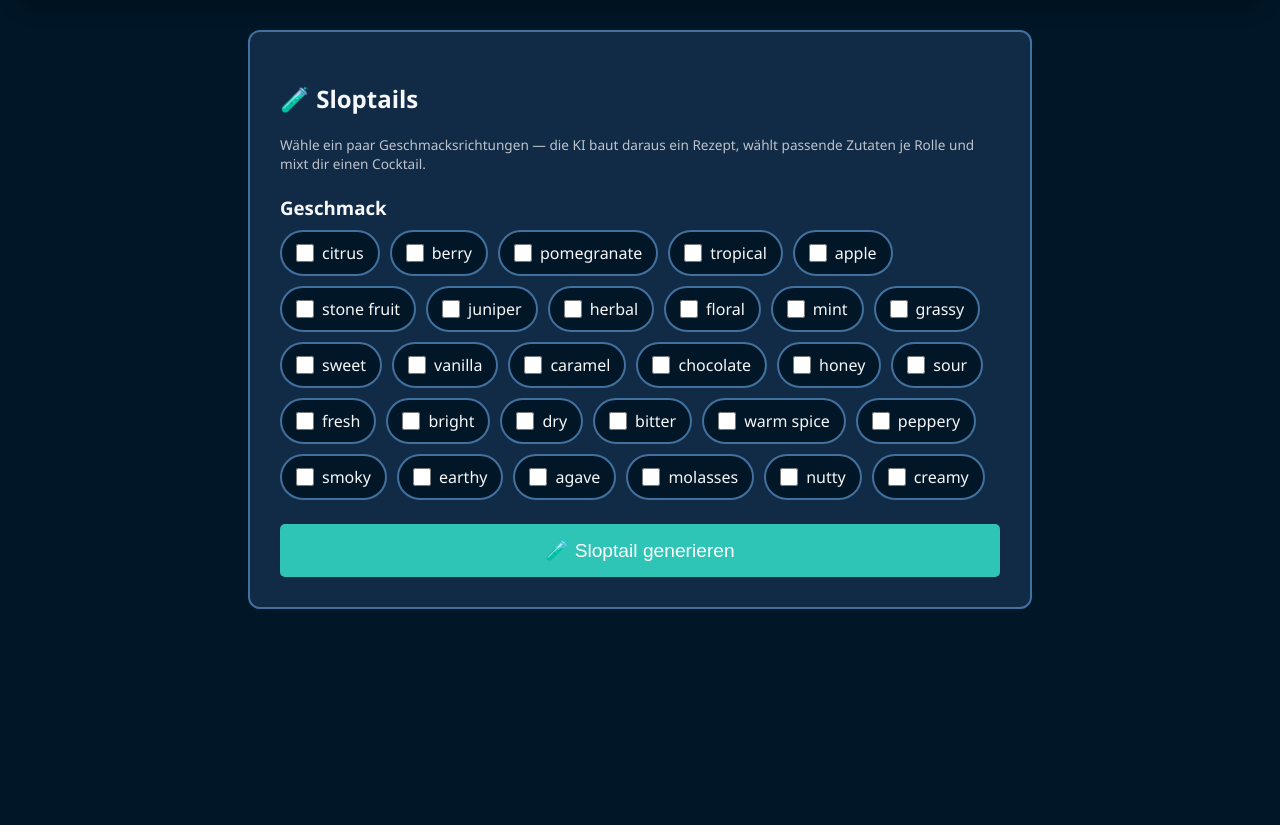
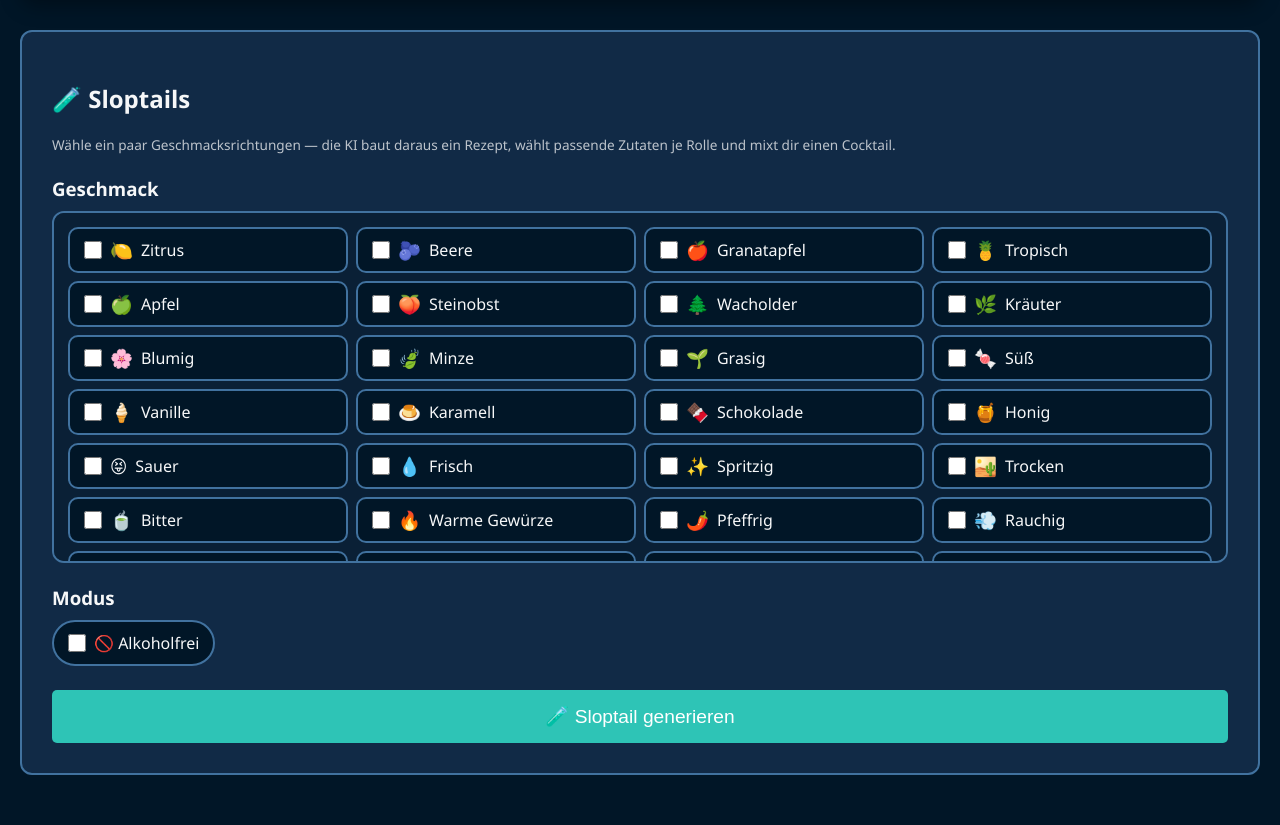
Before and after one commit to OutOfPlane/CocktailMaster, a FastAPI app: page /sloptails in a window 1280 px wide. Shown: the part 96-921 px from the top of the page. Before the commit the page ends 705 px from the top, so only its background shows below. Run offline with FastAPI, Linux system fonts and the light colour scheme.

Commit message:
IMP: sloptails

```diff
--- a/main.py
+++ b/main.py
@@ -7,6 +7,7 @@ from starlette.concurrency import run_in_threadpool
 from contextlib import asynccontextmanager
 import uuid
 import copy
+import random
 import httpx
 import os
 import sys
@@ -189,7 +190,7 @@ async def overview(request: Request):
 @app.get("/sloptails", response_class=HTMLResponse)
 async def sloptails_page(request: Request):
     return templates.TemplateResponse(
-        request, "sloptails.html", {"taste_notes": sloptails.TASTE_NOTES}
+        request, "sloptails.html", {"taste_notes": sloptails.taste_note_options()}
     )
 
 async def _ollama_json(client, messages, temperature=0.8):
@@ -206,24 +207,25 @@ async def _ollama_json(client, messages, temperature=0.8):
     return json.loads(resp.json().get("message", {}).get("content", ""))
 
 @app.post("/sloptails/generate")
-async def sloptails_generate(taste_notes: list = Form(default=[])):
+async def sloptails_generate(
+    taste_notes: list = Form(default=[]),
+    alcohol_free: bool = Form(default=False),
+):
     ingredients = load_ingredients()
     glasses = load_glasses()
     classes = list(load_classes().items())  # [(key, def), ...]
     ing_by_id = {i["id"]: i for i in ingredients}
     notes = [n for n in taste_notes if isinstance(n, str) and n.strip()]
 
+    # 1) pick a cocktail class at random (small models always defaulted to one)
+    class_key, class_def = random.choice(classes)
+
     try:
         async with httpx.AsyncClient(timeout=60) as client:
-            # 1) pick a cocktail class
-            raw = await _ollama_json(client, sloptails.build_class_messages(notes, classes), 0.6)
-            idx = sloptails.parse_choice(raw, "template", len(classes)) or 1
-            class_key, class_def = classes[idx - 1]
-
             # 2) pick one ingredient per role, shown only that category's options
             chosen = {}
             for category in class_def.get("ratios", {}):
-                candidates = sloptails.candidates_for(category, ingredients)
+                candidates = sloptails.candidates_for(category, ingredients, alcohol_free)
                 if not candidates:
                     continue
                 raw = await _ollama_json(
--- a/sloptails.py
+++ b/sloptails.py
@@ -24,7 +24,8 @@ CATEGORIES = ["spirit", "sweet", "sour", "bitter", "filler"]
 BASE_UNIT_ML = 25
 ICE_GRAMS = {"Longdrink": 100, "Wine": 40, "Shot": 0}
 
-# Selectable tasting notes (drawn from the ingredient `taste` vocabulary, expanded).
+# Selectable tasting notes (English keys drive the prompt; small models cope
+# better with English). German labels are shown in the UI.
 TASTE_NOTES = [
     "citrus", "berry", "pomegranate", "tropical", "apple", "stone fruit",
     "juniper", "herbal", "floral", "mint", "grassy",
@@ -33,22 +34,34 @@ TASTE_NOTES = [
     "bitter", "warm spice", "peppery", "smoky", "earthy", "agave",
     "molasses", "nutty", "creamy",
 ]
+TASTE_NOTES_DE = {
+    "citrus": "Zitrus", "berry": "Beere", "pomegranate": "Granatapfel",
+    "tropical": "Tropisch", "apple": "Apfel", "stone fruit": "Steinobst",
+    "juniper": "Wacholder", "herbal": "Kräuter", "floral": "Blumig",
+    "mint": "Minze", "grassy": "Grasig",
+    "sweet": "Süß", "vanilla": "Vanille", "caramel": "Karamell",
+    "chocolate": "Schokolade", "honey": "Honig",
+    "sour": "Sauer", "fresh": "Frisch", "bright": "Spritzig", "dry": "Trocken",
+    "bitter": "Bitter", "warm spice": "Warme Gewürze", "peppery": "Pfeffrig",
+    "smoky": "Rauchig", "earthy": "Erdig", "agave": "Agave",
+    "molasses": "Melasse", "nutty": "Nussig", "creamy": "Cremig",
+}
+TASTE_EMOJI = {
+    "citrus": "🍋", "berry": "🫐", "pomegranate": "🍎", "tropical": "🍍",
+    "apple": "🍏", "stone fruit": "🍑", "juniper": "🌲", "herbal": "🌿",
+    "floral": "🌸", "mint": "🍃", "grassy": "🌱", "sweet": "🍬",
+    "vanilla": "🍦", "caramel": "🍮", "chocolate": "🍫", "honey": "🍯",
+    "sour": "😝", "fresh": "💧", "bright": "✨", "dry": "🏜️",
+    "bitter": "🍵", "warm spice": "🔥", "peppery": "🌶️", "smoky": "💨",
+    "earthy": "🍄", "agave": "🌵", "molasses": "🫙", "nutty": "🥜", "creamy": "🥛",
+}
+
+def taste_note_options():
+    """(key, german_label, emoji) triples for the UI."""
+    return [(k, TASTE_NOTES_DE.get(k, k), TASTE_EMOJI.get(k, "🍸")) for k in TASTE_NOTES]
 
 
-# --- Step 1: pick a cocktail class -------------------------------------------
-def build_class_messages(taste_notes, classes):
-    """classes: list of (key, class_def). Model picks a template by number."""
-    lines = []
-    for pos, (_key, c) in enumerate(classes):
-        roles = ", ".join(c.get("ratios", {}).keys())
-        lines.append(f'{pos + 1}. {c["name"]} — {c.get("description", "")} (Rollen: {roles})')
-
-    system = ("You are a cocktail expert. Pick the cocktail template that best "
-              "fits the desired taste. Respond only with valid JSON.")
-    user = (f"Desired taste notes: {', '.join(taste_notes) or 'surprise me'}\n\n"
-            f"Templates:\n" + "\n".join(lines) +
-            '\n\nRespond exactly: {"template": <number>}')
-    return [{"role": "system", "content": system}, {"role": "user", "content": user}]
+# --- Step 1: the cocktail class is picked at random (see main.py) ------------
 
 
 # --- Step 2: pick one ingredient for a role ----------------------------------
@@ -68,12 +81,12 @@ def build_ingredient_messages(taste_notes, category, candidates):
 
 # --- Step 4: invent a name + description -------------------------------------
 def build_name_messages(class_name, chosen_names, taste_notes):
-    system = ("You are a creative bartender. Invent a fun, original GERMAN name and "
-              "a one-sentence GERMAN description for this cocktail. Respond only with valid JSON.")
+    system = ("You are a creative bartender. Invent a fun, original ENGLISH cocktail name "
+              "and a one-sentence ENGLISH description. Respond only with valid JSON.")
     user = (f"Template: {class_name}\n"
             f"Ingredients: {', '.join(chosen_names)}\n"
             f"Taste: {', '.join(taste_notes) or 'surprise'}\n\n"
-            'Respond exactly: {"name": "<creative german name>", "description": "<one german sentence>"}')
+            'Respond exactly: {"name": "<creative english name>", "description": "<one english sentence>"}')
     return [{"role": "system", "content": system}, {"role": "user", "content": user}]
 
 
@@ -91,10 +104,21 @@ def parse_choice(raw, key, n):
     return idx if 1 <= idx <= n else None
 
 
-def candidates_for(category, ingredients):
-    """Available ingredients whose primary category matches."""
-    return [i for i in ingredients
-            if i.get("cat") == category and i.get("available", True)]
+def candidates_for(category, ingredients, alcohol_free=False):
+    """Available ingredients whose primary category matches.
+
+    For the spirit role the alcohol_free flag decides which base is offered:
+    only 0% spirits when set, only alcoholic spirits otherwise. Other roles
+    (sweet/sour/filler) are non-alcoholic anyway and stay unfiltered.
+    """
+    cands = [i for i in ingredients
+             if i.get("cat") == category and i.get("available", True)]
+    if category == "spirit":
+        if alcohol_free:
+            cands = [i for i in cands if i.get("alc", 0) == 0]
+        else:
+            cands = [i for i in cands if i.get("alc", 0) > 0]
+    return cands
 
 
 def compute_amounts(class_def, chosen):
--- a/static/style.css
+++ b/static/style.css
@@ -499,12 +499,33 @@ hr { border: 0; height: 1px; background: #41729f; margin: 20px 0; }
 }
 
 /* Sloptails (AI cocktails) */
-.sloptail-container { max-width: 720px; }
+.sloptail-container { max-width: 100%; }
 .sloptail-container h3 { margin: 22px 0 10px; }
 .chip-grid {
     display: flex;
     flex-wrap: wrap;
     gap: 10px;
+}
+/* Scrollable box that corrals the taste chips instead of letting them sprawl */
+.chip-box {
+    max-height: 320px;
+    overflow-y: auto;
+    background: #0a2036;
+    border: 2px solid #41729f;
+    border-radius: 12px;
+    padding: 14px;
+}
+/* Two-column list of taste notes */
+.chip-list {
+    display: grid;
+    grid-template-columns: repeat(4, 1fr);
+    gap: 8px;
+}
+.chip-list .chip {
+    width: 100%;
+    box-sizing: border-box;
+    justify-content: flex-start;
+    border-radius: 10px;
 }
 .chip {
     display: inline-flex;
@@ -517,7 +538,11 @@ hr { border: 0; height: 1px; background: #41729f; margin: 20px 0; }
     cursor: pointer;
     user-select: none;
     font-size: 1rem;
+    -webkit-tap-highlight-color: transparent;
+    transition: border-color 0.15s ease, background 0.15s ease, transform 0.08s ease;
 }
+.chip:active { transform: scale(0.96); }
+.chip-emoji { font-size: 1.15rem; line-height: 1; }
 .chip input { accent-color: #2ec4b6; width: 18px; height: 18px; margin: 0; }
 .chip:has(input:checked) { border-color: #ff9f1c; background: #1e3a5f; }
 .chip-disabled { opacity: 0.4; cursor: not-allowed; }
--- a/templates/base.html
+++ b/templates/base.html
@@ -4,7 +4,7 @@
     <meta charset="UTF-8">
     <meta name="viewport" content="width=device-width, initial-scale=1.0">
     <title>Cocktail Scale Assistant</title>
-    <link rel="stylesheet" href="/static/style.css?v=13">
+    <link rel="stylesheet" href="/static/style.css?v=21">
 </head>
 <body>
     {% set path = request.url.path %}
--- a/templates/sloptails.html
+++ b/templates/sloptails.html
@@ -6,13 +6,23 @@
         wählt passende Zutaten je Rolle und mixt dir einen Cocktail.</p>
 
     <h3>Geschmack</h3>
-    <div class="chip-grid" id="taste-chips">
-        {% for note in taste_notes %}
+    <div class="chip-box">
+        <div class="chip-list" id="taste-chips">
+            {% for key, label, emoji in taste_notes %}
+            <label class="chip">
+                <input type="checkbox" value="{{ key }}">
+                <span class="chip-emoji">{{ emoji }}</span> {{ label }}
+            </label>
+            {% endfor %}
+        </div>
+    </div>
+
+    <h3>Modus</h3>
+    <div class="chip-grid">
         <label class="chip">
-            <input type="checkbox" value="{{ note }}">
-            {{ note }}
+            <input type="checkbox" id="alcohol-free">
+            🚫 Alkoholfrei
         </label>
-        {% endfor %}
     </div>
 
     <button class="submit-btn" id="gen-btn" onclick="generate()">🧪 Sloptail generieren</button>
@@ -34,12 +44,14 @@ async function generate() {
     const out = document.getElementById('sloptail-output');
 
     const notes = [...document.querySelectorAll('#taste-chips input:checked')].map(c => c.value);
+    const alcoholFree = document.getElementById('alcohol-free').checked;
 
     btn.disabled = true;
     out.innerHTML = '<p class="sloptail-loading">🍸 Die KI komponiert… (mehrere Schritte, kurz Geduld)</p>';
 
     const body = new URLSearchParams();
     notes.forEach(n => body.append('taste_notes', n));
+    body.append('alcohol_free', alcoholFree);
 
     try {
         const res = await fetch('/sloptails/generate', { method: 'POST', body });
```
